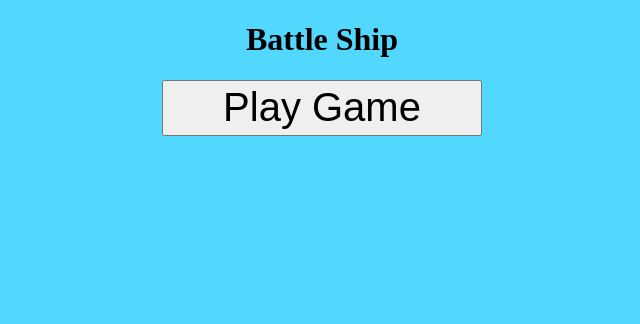
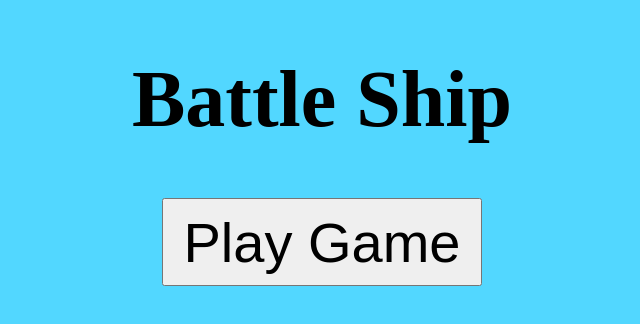
Before and after one commit to MarkoMTP/BattleShip, a website built with webpack: page index.html in a window 1280 px wide. Shown: the whole page, without its empty margins (318-958 px from the left). Built offline with nearby package versions, Linux system fonts and the light colour scheme.

Commit message:
edited the title

```diff
--- a/src/index.js
+++ b/src/index.js
@@ -5,7 +5,7 @@ import randomGame, { randomComputerOnly } from './randomGame';
 const container = document.getElementById('container');
 
 const playRandomGameBtn = document.createElement('button');
-playRandomGameBtn.classList.add('randomBtn');
+playRandomGameBtn.classList.add('randomGBtn');
 playRandomGameBtn.textContent = 'Play Game';
 playRandomGameBtn.addEventListener('click', () => {
   container.innerHTML = ''; // Clear the container
--- a/src/styles/interface.css
+++ b/src/styles/interface.css
@@ -12,6 +12,7 @@ body {
 
 #title {
   color: rgb(0, 0, 0);
+  font-size: 5rem;
 }
 
 .playerTitle {
@@ -30,6 +31,7 @@ body {
 #container {
   display: flex;
   justify-content: space-around;
+  align-items: center;
 }
 
 .boardPlayer {
@@ -108,3 +110,10 @@ body {
   font-size: 2.5rem;
   cursor: pointer;
 }
+
+.randomGBtn {
+  width: 20rem;
+  height: 5.5rem;
+  font-size: 3.5rem;
+  cursor: pointer;
+}
```
